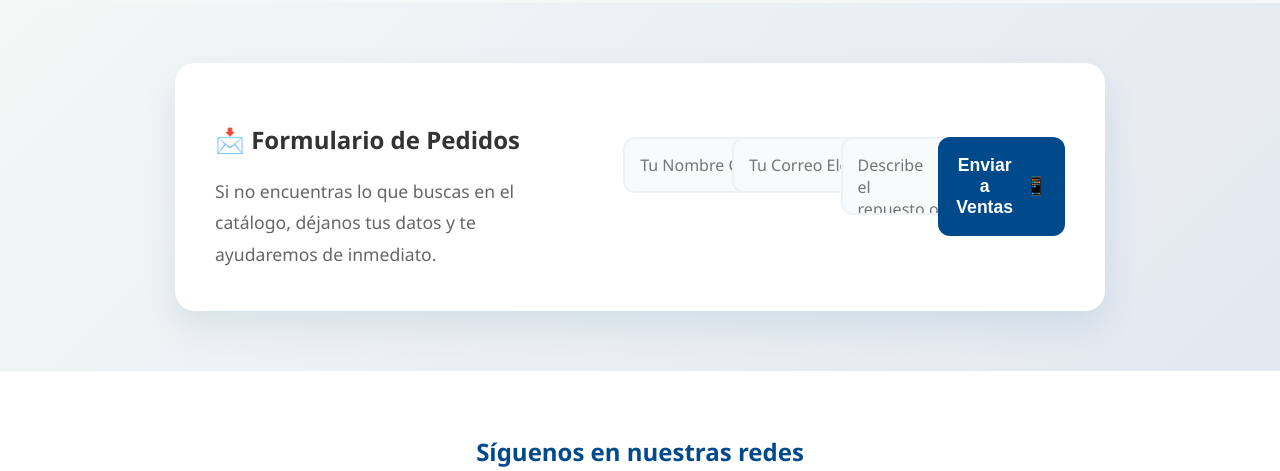
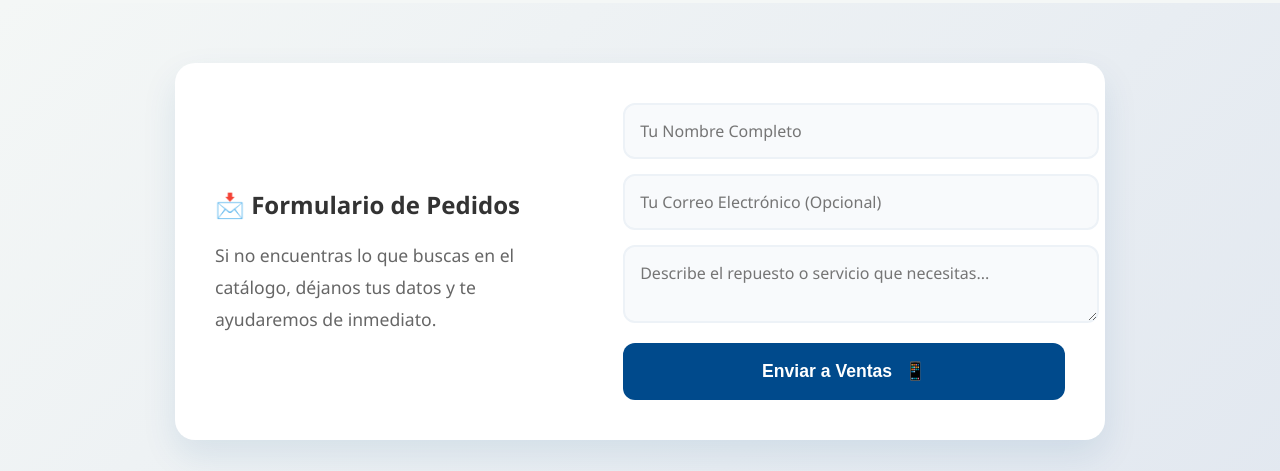
Before and after one commit to danielrioscueva-creator/Riodontecservice_ServicioyMantenimientoOdontologico, a plain HTML site: page index.html in a window 1280 px wide. Shown: the part 6406-6877 px from the top of the page. Drawn offline with Linux system fonts and the light colour scheme.

Commit message:
Update styles.css

```diff
--- a/styles.css
+++ b/styles.css
@@ -421,7 +421,7 @@ body {
 
 .order-form {
     display: flex;
-    flexDirection: column;
+    flex-direction: column;
     gap: 15px;
 }
 
```
